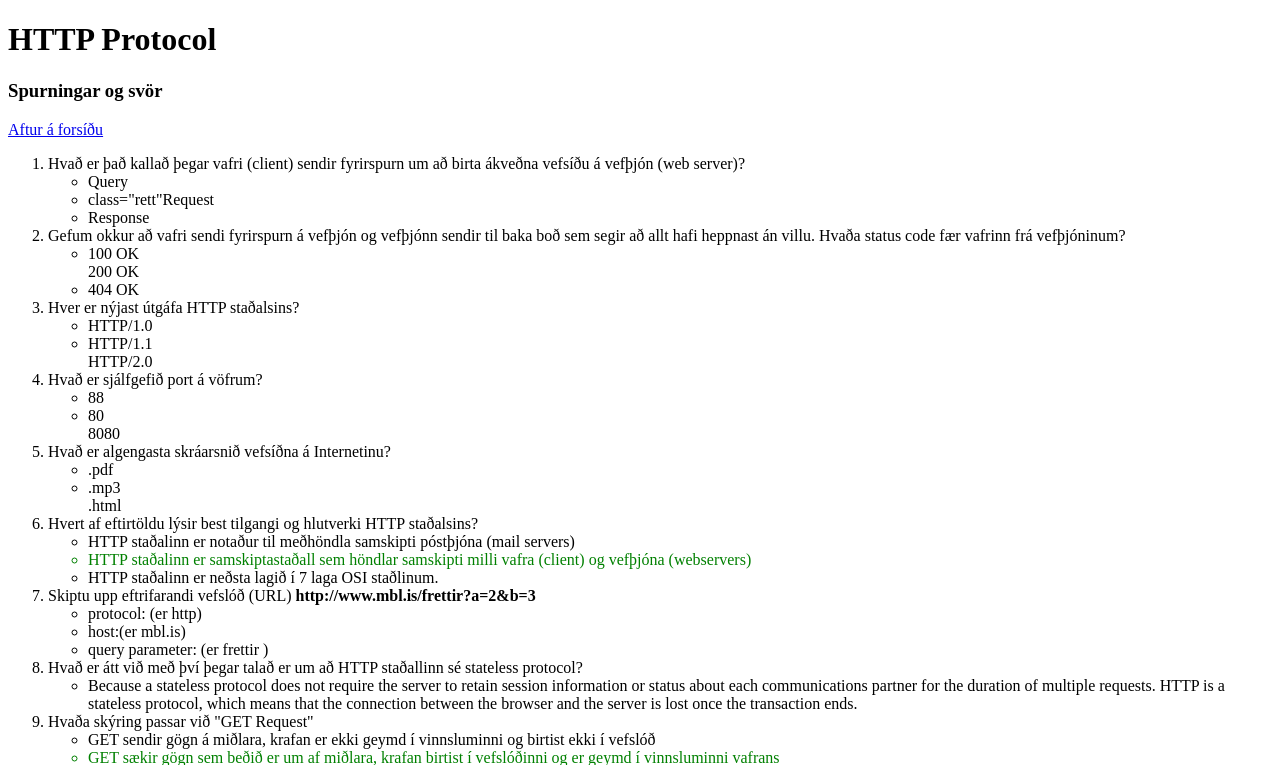
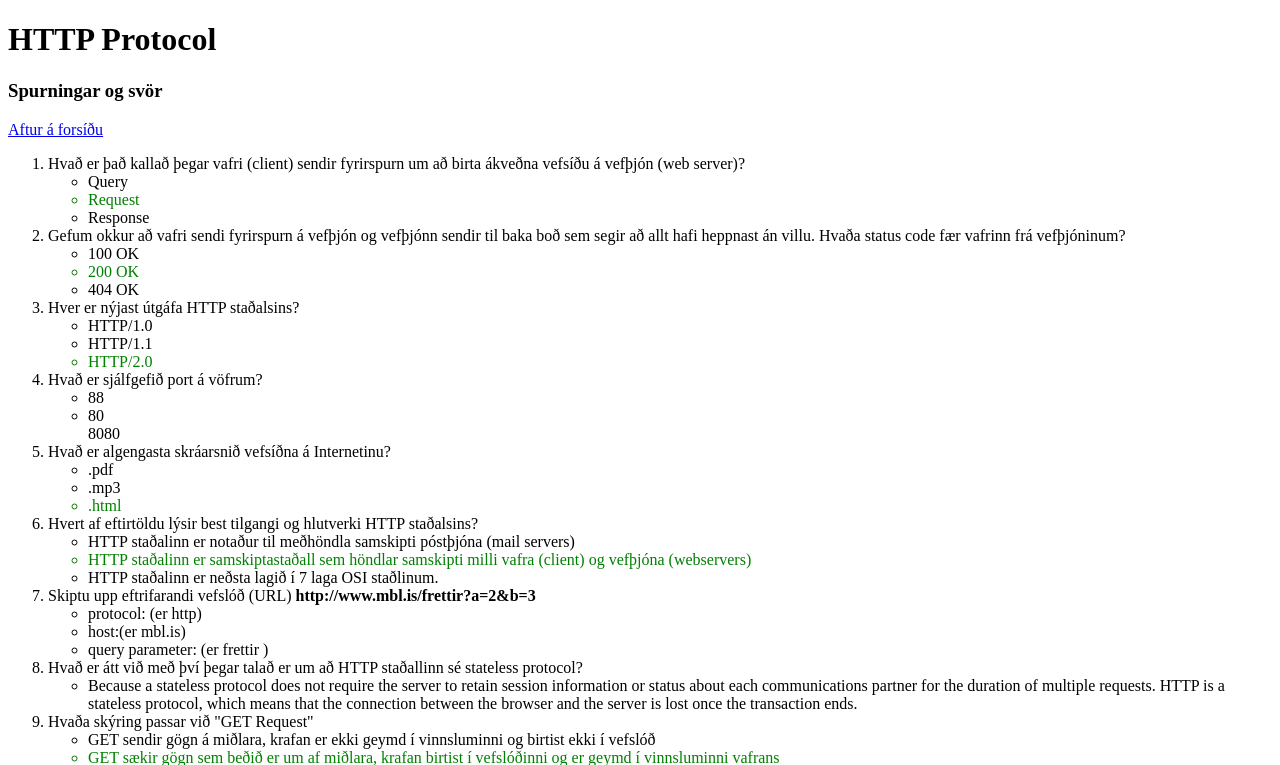
Before and after one commit to xSeins/vef-forritun, a Flask app: page /sida3 in a window 1280 px wide. Shown: the top 765 px of the page. Run offline with Flask 2, Linux system fonts and the light colour scheme.

Commit message:
Update http.html

```diff
--- a/templates/http.html
+++ b/templates/http.html
@@ -20,14 +20,14 @@
         <li>Hvað er það kallað þegar vafri (client) sendir fyrirspurn um að birta ákveðna vefsíðu á vefþjón (web server)?
             <ul>
                 <li>Query</li>
-                <li> class="rett"Request</li>
+                <li class="rett">Request</li>
                 <li>Response</li>
             </ul>
         </li>
         <li> Gefum okkur að vafri sendi fyrirspurn á vefþjón og vefþjónn sendir til baka boð sem segir að allt hafi heppnast án villu.  Hvaða status code fær vafrinn frá vefþjóninum?
             <ul>
                 <li>100 OK</li>
-                <liclass="rett">200 OK</li>
+                <li class="rett">200 OK</li>
                 <li>404 OK</li>
             </ul>
         </li>
@@ -35,7 +35,7 @@
             <ul>
                 <li>HTTP/1.0</li>
                 <li>HTTP/1.1</li>
-                <liclass="rett">HTTP/2.0</li>
+                <li class="rett">HTTP/2.0</li>
             </ul>
         </li>
         <li> Hvað er sjálfgefið port á vöfrum?
@@ -49,7 +49,7 @@
             <ul>
                 <li>.pdf</li>
                 <li>.mp3</li>
-                <liclass="rett">.html</li>
+                <li class="rett">.html</li>
             </ul>
         </li>
         <li> Hvert af eftirtöldu lýsir best tilgangi og hlutverki HTTP staðalsins?
```
